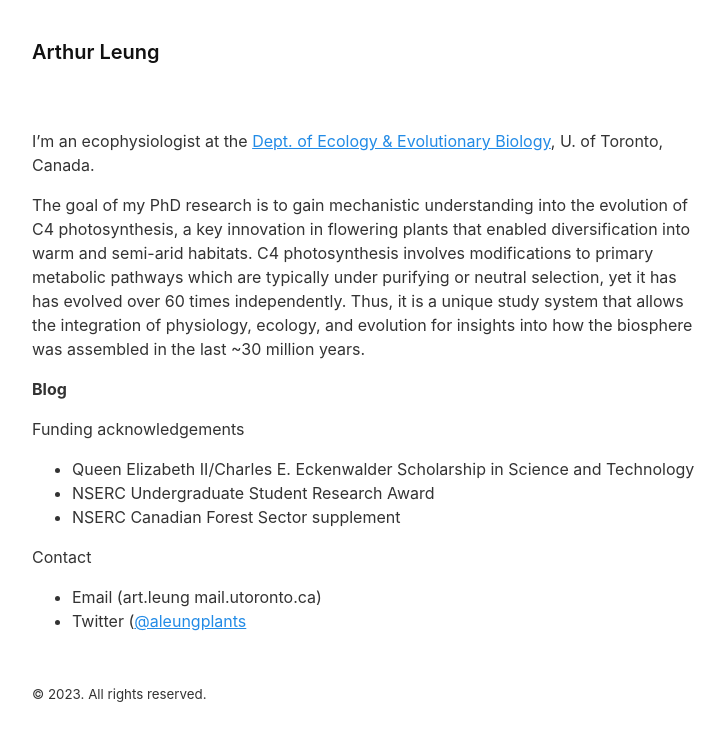
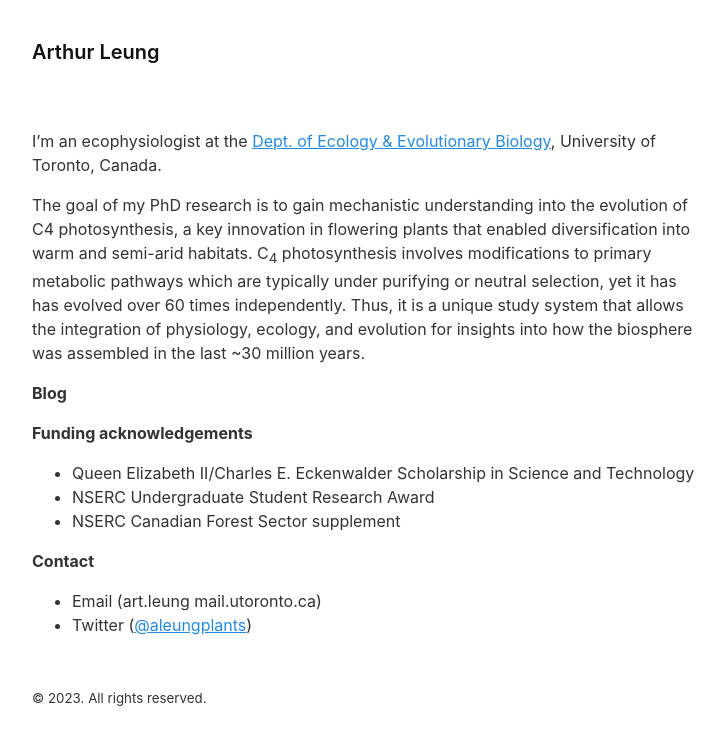
Before and after one commit to leungarthur/leungarthur.github.io-old, a Jekyll site: the page built from index.md, in a window 1280 px wide. Shown: the top 745 px of the page, without its empty margins (272-997 px from the left). Built offline with Jekyll 4.4.1, drawn with Linux system fonts in a browser that asks for light colours.

Commit message:
Update index.md

```diff
--- a/index.md
+++ b/index.md
@@ -2,20 +2,20 @@
 layout: default
 ---
 
-I'm an ecophysiologist at the <a href='https://eeb.utoronto.ca'>Dept. of Ecology & Evolutionary Biology</a>, U. of Toronto, Canada.
+I'm an ecophysiologist at the <a href='https://eeb.utoronto.ca'>Dept. of Ecology & Evolutionary Biology</a>, University of Toronto, Canada.
 
-The goal of my PhD research is to gain mechanistic understanding into the evolution of C4 photosynthesis, a key innovation in flowering plants that enabled diversification into warm and semi-arid habitats. C4 photosynthesis involves modifications to primary metabolic pathways which are typically under purifying or neutral selection, yet it has has evolved over 60 times independently. Thus, it is a unique study system that allows the integration of physiology, ecology, and evolution for insights into how the biosphere was assembled in the last ~30 million years.
+The goal of my PhD research is to gain mechanistic understanding into the evolution of C4 photosynthesis, a key innovation in flowering plants that enabled diversification into warm and semi-arid habitats. C<sub>4</sub> photosynthesis involves modifications to primary metabolic pathways which are typically under purifying or neutral selection, yet it has has evolved over 60 times independently. Thus, it is a unique study system that allows the integration of physiology, ecology, and evolution for insights into how the biosphere was assembled in the last ~30 million years.
 
 **Blog**
 {% for post in paginator.posts %}
-- {{ post.date | date_to_string }} [{{ post.title }}]({{ post.url | relative_url }})
+- {{ post.date }} [{{ post.title }}]({{ post.url | relative_url }})
 {% endfor %}
 
-Funding acknowledgements
+**Funding acknowledgements**
 - Queen Elizabeth II/Charles E. Eckenwalder Scholarship in Science and Technology
 - NSERC Undergraduate Student Research Award
 - NSERC Canadian Forest Sector supplement
 
-Contact
+**Contact**
 - Email (art.leung <at> mail.utoronto.ca)
-- Twitter ([@aleungplants](https://twitter.com/aleungplants)
+- Twitter ([@aleungplants](https://twitter.com/aleungplants))
```
